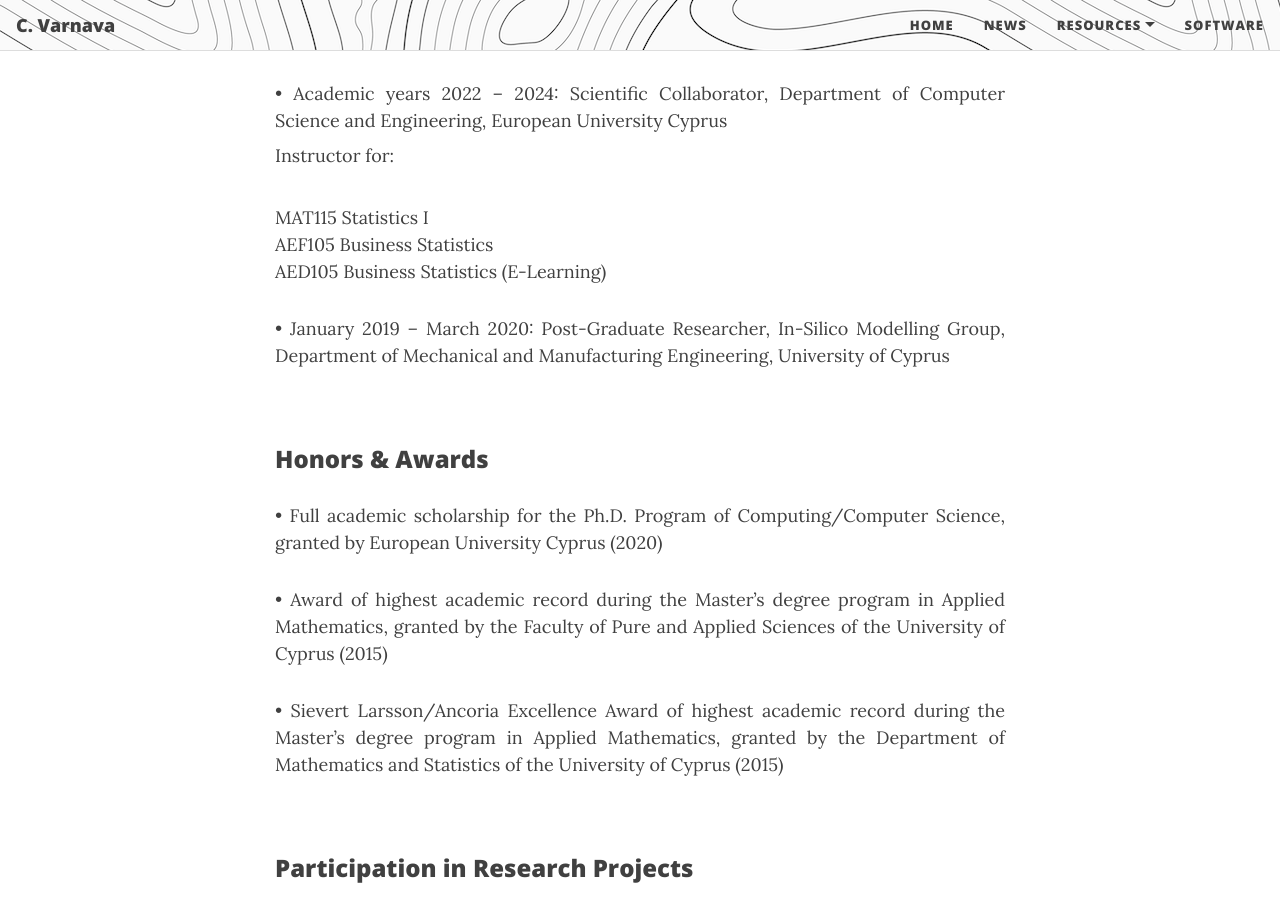
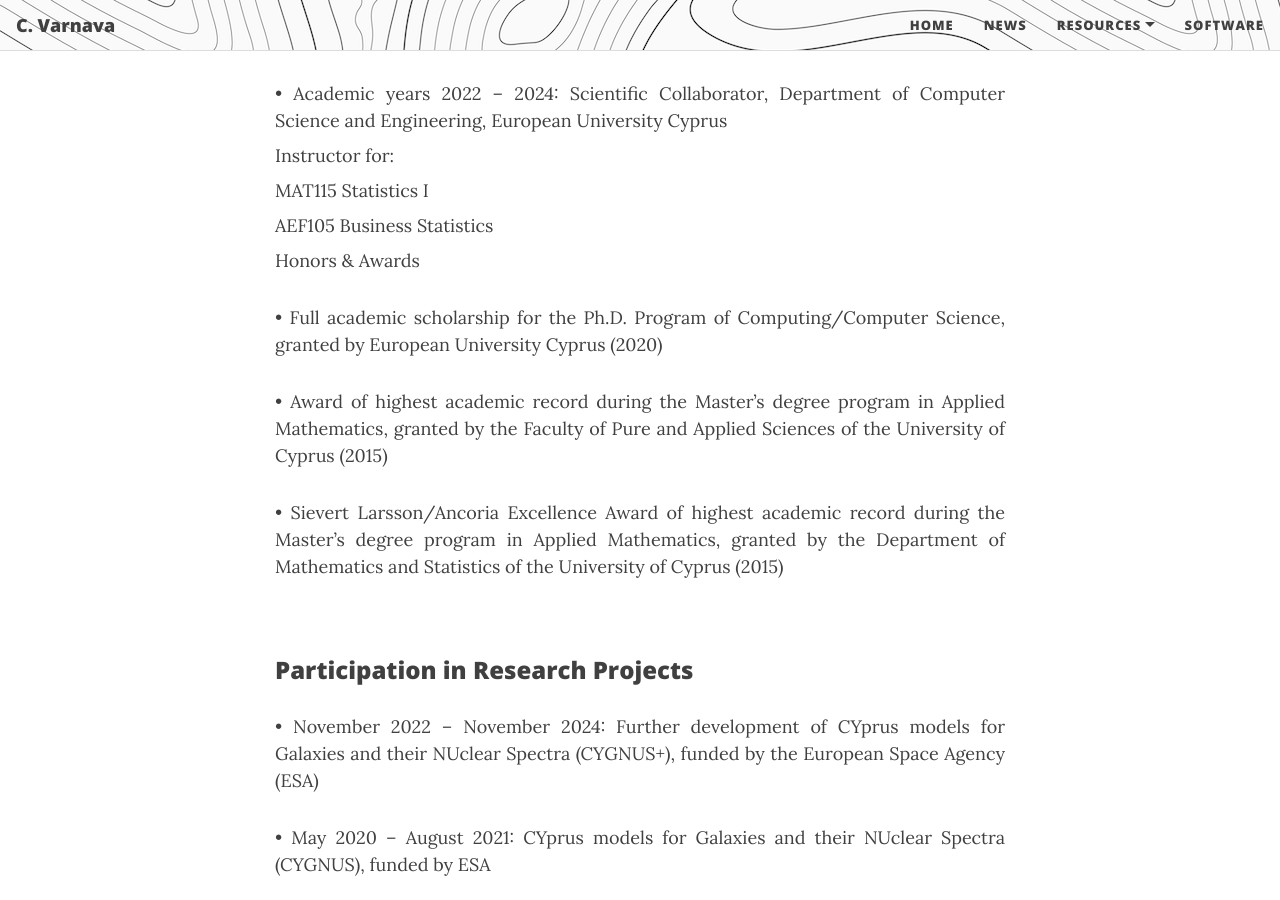
Before and after one commit to ch-var/ch-var.github.io, a Jekyll site: the page built from cv.html, in a window 1280 px wide and 900 px high, scrolled down 1035 px. Built offline with Jekyll 4.4.1, drawn with Linux system fonts in a browser that asks for light colours; formulas are drawn with MathJax 3.

Commit message:
Update cv.html

```diff
--- a/cv.html
+++ b/cv.html
@@ -20,12 +20,9 @@
 <p align='justify'>&#8226; May 2020 – November 2024: Researcher, Aristarchus Research Center, European University Cyprus</p>
 <p align='justify' style="margin-bottom: 8px;">&#8226; Academic years 2022 – 2024: Scientific Collaborator, Department of Computer Science and Engineering, European University Cyprus</p>
 <p align='justify' style="margin-top: 0px; margin-bottom: 8px;">Instructor for:</p>
-<br>
-MAT115 Statistics I
-<br>
-AEF105 Business Statistics
-<br>
-AED105 Business Statistics (E-Learning)</li>
+<p align='justify' style="margin-top: 0px; margin-bottom: 8px;">MAT115 Statistics I</p>
+<p align='justify' style="margin-top: 0px; margin-bottom: 8px;">AEF105 Business Statistics</p>
+<p align='justify' style="margin-top: 0px;>AED105 Business Statistics (E-Learning)</=>
 <p align='justify'>&#8226; January 2019 – March 2020: Post-Graduate Researcher, In-Silico Modelling Group, Department of Mechanical and Manufacturing Engineering, University of Cyprus</p>
 <br>
 <p style="font-family: var(--header-font); font-weight: 800; line-height: 1.1; font-size: 1.5rem; margin-top: 1.25rem;">Honors & Awards</p>
```
